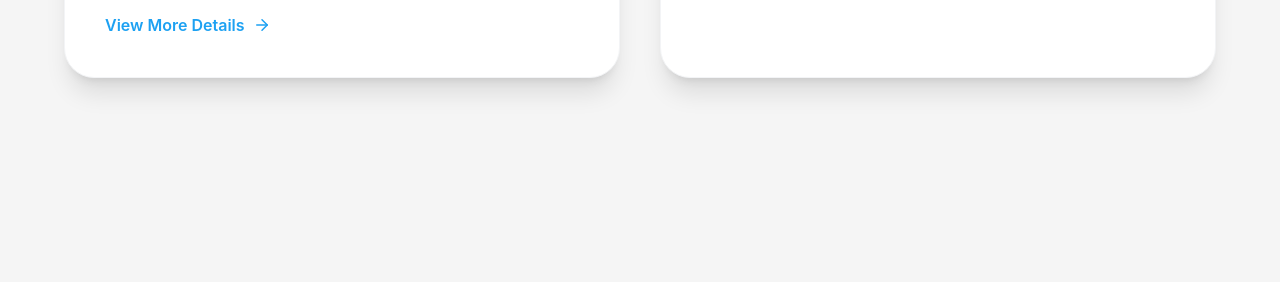
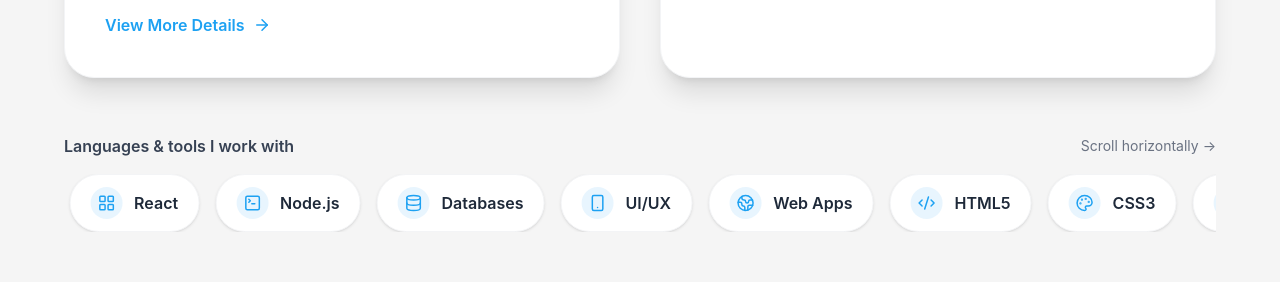
Before and after one commit to BiNaDa2003/portfolio, a React (Vite) app: page / in a window 1280 px wide. Shown: the part 2960-3242 px from the top of the page. Built offline with nearby package versions, Linux system fonts and the light colour scheme.

Commit message:
make the scroll bar

```diff
--- a/src/App.jsx
+++ b/src/App.jsx
@@ -1,7 +1,18 @@
 import React, { useState } from "react";
-import { ArrowRight, ExternalLink, Menu, X } from "lucide-react";
+import { ArrowRight, Braces, Code2, Database, ExternalLink, Globe2, LayoutGrid, Menu, Palette, Smartphone, TerminalSquare, X } from "lucide-react";
 
 const roles = ["Full Stack Developer", "UI/UX Designer", "YouTuber"];
+
+const techStacks = [
+  { label: "HTML5", icon: Code2 },
+  { label: "CSS3", icon: Palette },
+  { label: "JavaScript", icon: Braces },
+  { label: "React", icon: LayoutGrid },
+  { label: "Node.js", icon: TerminalSquare },
+  { label: "Databases", icon: Database },
+  { label: "UI/UX", icon: Smartphone },
+  { label: "Web Apps", icon: Globe2 },
+];
 
 export default function Portfolio() {
   const [hoverHero, setHoverHero] = useState(false);
@@ -420,6 +431,38 @@ export default function Portfolio() {
               </a>
             </div>
           </div>
+
+          <div className="mt-10 sm:mt-14">
+            <div className="flex items-center justify-between gap-3 mb-4">
+              <p className="text-sm sm:text-base font-semibold text-gray-700">
+                Languages & tools I work with
+              </p>
+              <span className="text-xs sm:text-sm text-gray-500 whitespace-nowrap">
+                Scroll horizontally →
+              </span>
+            </div>
+
+            <div className="tech-scrollbar overflow-hidden">
+              <div className="tech-marquee flex w-max gap-3 sm:gap-4">
+                {[...techStacks, ...techStacks].map((item, index) => {
+                  const Icon = item.icon;
+                  return (
+                    <div
+                      key={`${item.label}-${index}`}
+                      className="flex items-center gap-2 sm:gap-3 rounded-full bg-white border border-gray-100 px-4 sm:px-5 py-3 shadow-sm"
+                    >
+                      <span className="flex h-8 w-8 items-center justify-center rounded-full bg-[#1da1f2]/10 text-[#1da1f2]">
+                        <Icon size={18} />
+                      </span>
+                      <span className="text-sm sm:text-base font-semibold text-gray-800">
+                        {item.label}
+                      </span>
+                    </div>
+                  );
+                })}
+              </div>
+            </div>
+          </div>
         </div>
       </section>
 
--- a/src/index.css
+++ b/src/index.css
@@ -3,3 +3,24 @@
 html {
   scroll-behavior: smooth;
 }
+
+.tech-scrollbar {
+  overflow: hidden;
+}
+
+.tech-marquee {
+  animation: tech-marquee 18s linear infinite;
+}
+
+.tech-scrollbar:hover .tech-marquee {
+  animation-play-state: paused;
+}
+
+@keyframes tech-marquee {
+  from {
+    transform: translateX(0);
+  }
+  to {
+    transform: translateX(-50%);
+  }
+}
```
Also changed, not shown: 6 other files (tests, documents, lock files or other folders).
